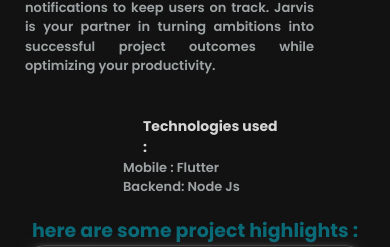
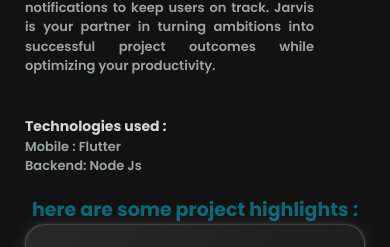
Before and after one commit to abderrzakseghir/SEGHIR-portfolio, a React (Vite) app: page /projects/jarvis in a window 390 px wide. Shown: the part 485-732 px from the top of the page. Built offline with nearby package versions, Linux system fonts and the light colour scheme.

Commit message:
alignement des elements

```diff
--- a/src/css/Familishop.css
+++ b/src/css/Familishop.css
@@ -298,7 +298,7 @@
         }
         .techno h4{
             font-size: 14px;
-            margin-left: 20px;
+            margin-left: 0px;
         }
 
         .techno ul{
@@ -330,7 +330,7 @@
             align-items: center;
             justify-content: space-evenly;
             margin-right: 0%;
-            margin-left: 20%;
+            margin-left: 00%;
         }
         .techno{
             margin-left: 0%;
--- a/src/projects/Jarvis.jsx
+++ b/src/projects/Jarvis.jsx
@@ -87,8 +87,8 @@ const Jarvis = () => {
           </p>
         </div>
 
-        <div className="col-md-4 offset-md-2 smforloggo">
-          <div className="techno">
+        <div className="col-md-6 ml-0">
+          <div className="techno ml-0">
             <h4>Technologies used :</h4>
             <ul>
               <li>Mobile : Flutter</li>
```
